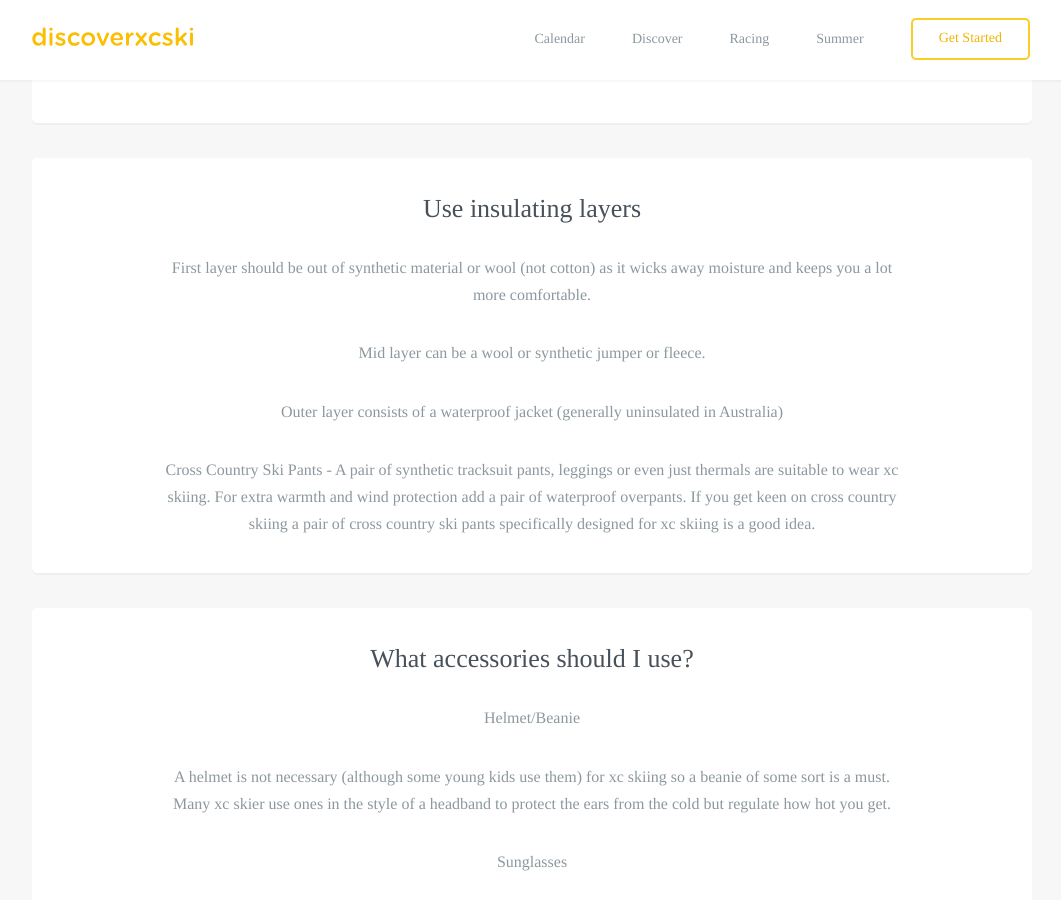
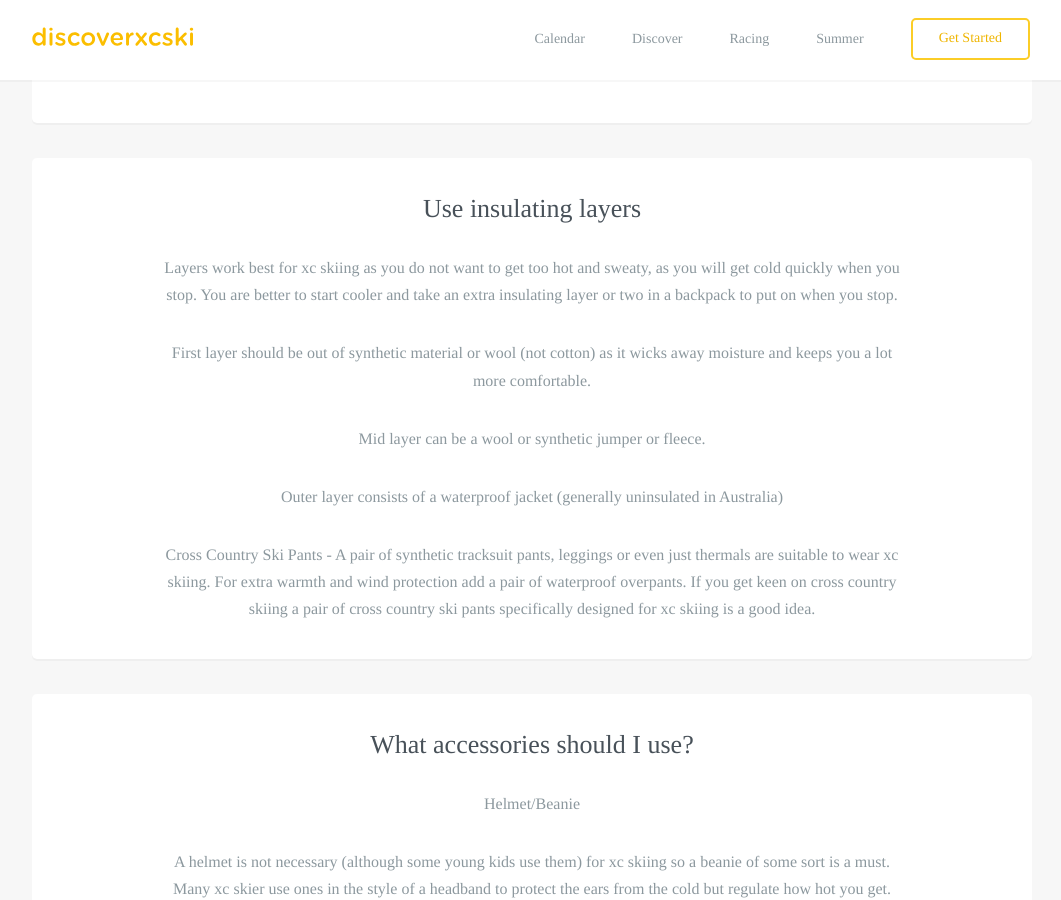
Before and after one commit to robcatto/robcatto.github.io, a Jekyll site: the page built from get-started/clothing/index.html, in a window 1280 px wide and 900 px high, scrolled down 379 px. Shown: the whole window, without its empty margins (108-1169 px from the left). Built offline with Jekyll 4.4.1, drawn with Linux system fonts in a browser that asks for light colours; some web fonts are replaced; Markdown is read by kramdown in place of the engine named in the settings.

Commit message:
Update index.html

```diff
--- a/get-started/clothing/index.html
+++ b/get-started/clothing/index.html
@@ -45,6 +45,7 @@ layout: default
 
                  <section class="mobile_section">
                 <h3>Use insulating layers</h3>
+                <p>Layers work best for xc skiing as you do not want to get too hot and sweaty, as you will get cold quickly when you stop.  You are better to start cooler and take an extra insulating layer or two in a backpack to put on when you stop.
                 <p>First layer should be  out of synthetic material or wool (not cotton) as it wicks away moisture and keeps you a lot more comfortable.
                 <p>Mid layer can be a wool or synthetic jumper or fleece.
                 <p>Outer layer consists of a waterproof jacket (generally uninsulated in Australia)
```
